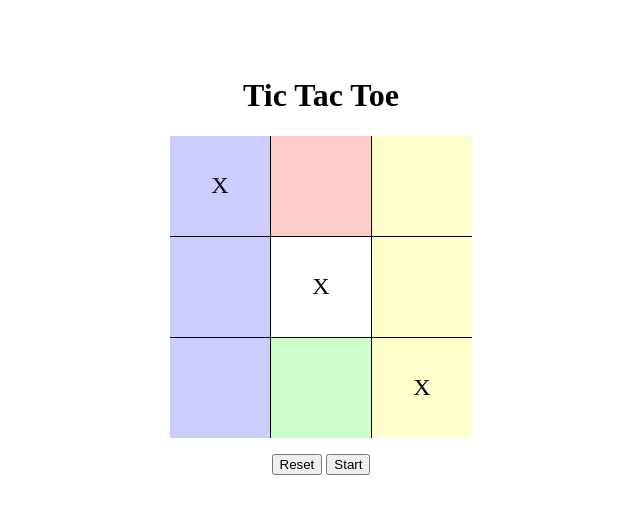
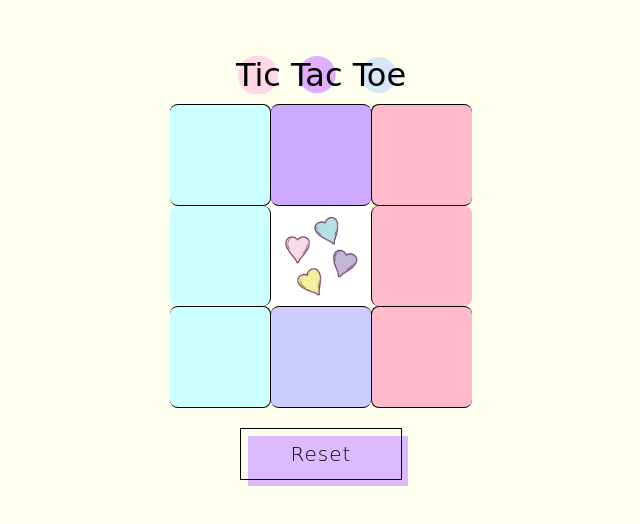
Before and after one commit to Zomievey/TTT-Board, a plain HTML site: page index.html in a window 1280 px wide. Shown: the whole page, without its empty margins (319-959 px from the left). Drawn offline with Linux system fonts and the light colour scheme.

Commit message:
new and improved TIC TAC TOE

```diff
--- /dev/null
+++ b/app.js
@@ -0,0 +1,74 @@
+let cells = document.querySelectorAll(".cell");
+let resetButton = document.getElementById("simple");
+let turnCounter = 0;
+let wins = [
+  [cells[0], cells[1], cells[2]],
+  [cells[3], cells[4], cells[5]],
+  [cells[6], cells[7], cells[8]],
+  [cells[0], cells[3], cells[6]],
+  [cells[1], cells[4], cells[7]],
+  [cells[2], cells[5], cells[8]],
+  [cells[0], cells[4], cells[8]],
+  [cells[2], cells[4], cells[6]],
+];
+
+resetButton.addEventListener("click", function () {
+  window.location.reload();
+});
+
+for (let i = 0; i < cells.length; i++) {
+  cells[i].addEventListener("click", cellClicked);
+}
+
+function cellClicked(e) {
+  if (turnCounter % 2 == 0) {
+    e.target.textContent = "X";
+  } else {
+    e.target.textContent = "O";
+  }
+
+  turnCounter++;
+
+  checkWin();
+}
+
+function checkWin() {
+  for (let i = 0; i < wins.length; i++) {
+    // looping over the wins array
+
+    let xCount = 0;
+    let oCount = 0;
+
+    for (let j = 0; j < wins[i].length; j++) {
+      // looping over each winning combo array inside wins array.
+
+      if (wins[i][j].textContent == "X") {
+        xCount++;
+      } else if (wins[i][j].textContent == "O") {
+        oCount++;
+      }
+    }
+
+    if (xCount == 3) {
+      setTimeout(function () {
+        alert("X wins!");
+      }, 100);
+
+      resetButton.style.display = "inline";
+      return;
+    } else if (oCount == 3) {
+      setTimeout(function () {
+        alert("O wins!");
+      }, 100);
+      resetButton.style.display = "inline";
+      return;
+    }
+  }
+
+  if (turnCounter == 9) {
+    setTimeout(function () {
+      alert("Draw!");
+    }, 100);
+    resetButton.style.display = "inline";
+  }
+}
--- a/index.html
+++ b/index.html
@@ -2,41 +2,45 @@
 <html lang="en">
 
 <head>
-    <meta charset="UTF-8">
-    <meta http-equiv="X-UA-Compatible" content="IE=edge">
-    <meta name="viewport" content="width=device-width, initial-scale=1.0">
-    <link rel="stylesheet" href="styles.css">
+    <meta charset="UTF-8" />
+    <meta http-equiv="X-UA-Compatible" content="IE=edge" />
+    <meta name="viewport" content="width=device-width, initial-scale=1.0" />
+    <link rel="stylesheet" href="styles.css" />
+    <link rel="preconnect" href="https://fonts.googleapis.com" />
+    <link rel="preconnect" href="https://fonts.gstatic.com" crossorigin />
     <title>Tic Tac Toe</title>
 </head>
 
 <body>
     <div id="board">
-        <h1>Tic Tac Toe</h1>
-        <div class="row">
-            <div class="top left">
-                <p>X</p>
-            </div>
-            <div class="top center"></div>
-            <div class="top right"></div>
+        <div id="title">
+            <span class="tic">Tic</span>
+            <span class="tac">Tac</span>
+            <span class="toe">Toe</span>
         </div>
         <div class="row">
-            <div class="center left"></div>
-            <div class="center">
-                <p>X</p>
-            </div>
-            <div class="center right"></div>
+            <div class="top left cell"></div>
+            <div class="top middle cell"></div>
+            <div class="top right cell"></div>
         </div>
         <div class="row">
-            <div class="bottom left"></div>
-            <div class="bottom center"></div>
-            <div class="bottom right">
-                <p>X</p>
+            <div class="center left cell"></div>
+            <div id="heart" class="middle cell"></div>
+            <div class="center right cell"></div>
+        </div>
+        <div class="row">
+            <div class="bottom left cell"></div>
+            <div class="bottom middle cell"></div>
+            <div class="bottom right cell"></div>
+        </div>
+        <div>
+            <div class="row">
+                <button id="simple">Reset</button>
             </div>
         </div>
     </div>
-    <div id="buttons">
-        <button id="reset">Reset</button>
-        <button id="start">Start</button>
+
+    <script src="app.js"></script>
 </body>
 
 </html>
--- a/styles.css
+++ b/styles.css
@@ -1,9 +1,18 @@
+body {
+  font-family: "The Girl Next Door", cursive;
+  background-color: #ffffee;
+}
+
 #board {
   padding: 3em;
   text-align: center;
+  /* display: inline-block; */
 }
 
 .row > div {
+  border-radius: 8px;
+  color: grey;
+  font-size: 4em;
   float: left;
   height: 100px;
   width: 100px;
@@ -13,41 +22,91 @@
 
 .row {
   clear: both;
-  width: 302px; /* 100 * 3 + 2 * 1 */
+  width: 302px;
   margin: auto;
 }
 
 .top {
-  background-color: #ffcccc;
-  border-bottom: 1px solid black;
+  border-bottom: solid 1px black;
+  border-top: solid 1px black;
+
+  background-color: #ccaaff;
 }
 
 .bottom {
-  background-color: #ccffcc;
-  border-top: 1px solid black;
+  border-bottom: solid 1px black;
+  border-top: solid 1px black;
+  background-color: #ccccff;
 }
 
 .left {
-  background-color: #ccccff;
   border-right: 1px solid black;
+  background-color: #ccffff;
 }
 
 .right {
-  background-color: #ffffcc;
   border-left: 1px solid black;
+  background-color: #ffbbcc;
 }
 
-p {
-  font-size: 1.5em;
-  text-align: center;
+#simple {
+  margin-top: 1em;
+  font-family: "The Girl Next Door", cursive;
+  font-size: 20px;
+  font-weight: 200;
+  letter-spacing: 1px;
+  padding: 13px 50px 13px;
+  outline: 0;
+  border: 1px solid black;
+  cursor: pointer;
   position: relative;
-  top: 0.5em;
+  background-color: rgba(0, 0, 0, 0);
 }
 
-#buttons {
-  margin: auto;
-  width: 300px;
-  text-align: center;
-  position: relative;
-  top: 1em;
+#simple::after {
+  font-family: "The Girl Next Door", cursive;
+  content: "";
+  background-color: #dcbaff;
+  width: 100%;
+  z-index: -1;
+  position: absolute;
+  height: 100%;
+  top: 7px;
+  left: 7px;
 }
+
+#heart {
+  background-image: url(22902026.jpg);
+  background-position: center;
+  background-repeat: no-repeat;
+  background-size: contain;
+}
+
+#title {
+  font-size: 2em;
+  margin-bottom: 10px;
+}
+
+.tic {
+
+ background-image: url(pink.png);
+  background-position: center;
+  background-repeat: no-repeat;
+  background-size: 40px;
+}
+
+.tac {
+
+  background-image: url(purple-removebg-preview.png);
+  background-position: center;
+  background-repeat: no-repeat;
+  background-size: 40px;
+}
+
+.toe {
+
+  background-image: url(blue-removebg-preview.png);
+  background-position: center;
+  background-repeat: no-repeat;
+  background-size: 40px;
+}
```
Also changed, not shown: 22902026.jpg (added), blue-removebg-preview.png (added), blueee.png (added), pink.png (added), purple-removebg-preview.png (added), purple.png (added).
